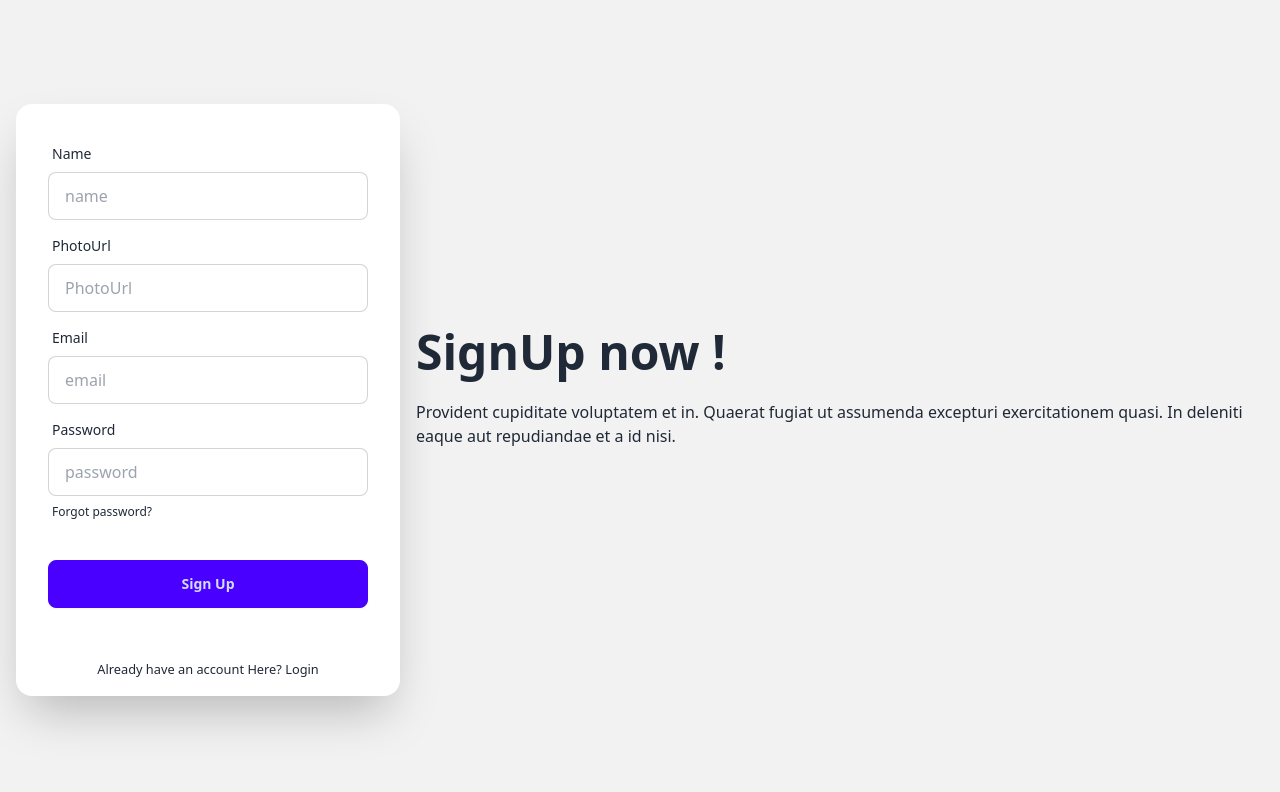
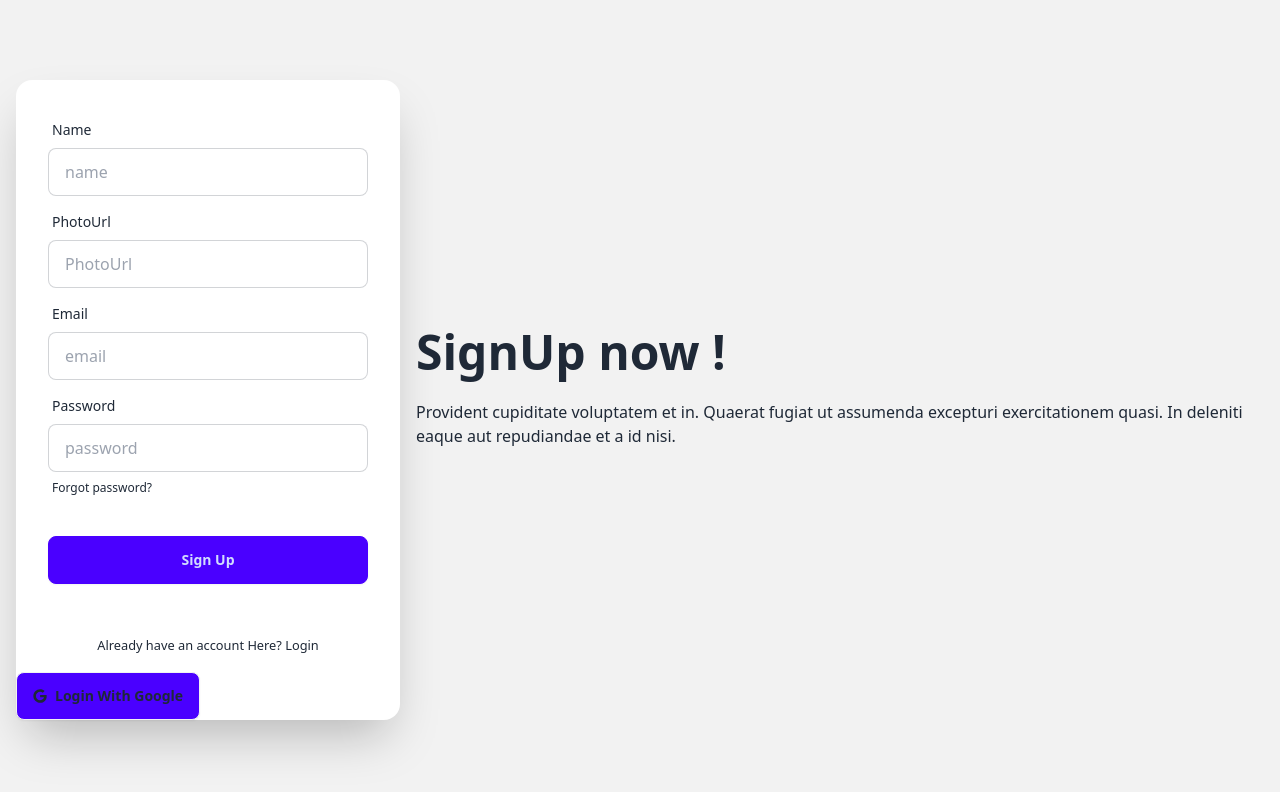
Before and after one commit to SamiulHasan-dev/bistro-boss-restaurant, a React (Vite) app: page /signUp in a window 1280 px wide. Shown: the top 792 px of the page. Built offline with nearby package versions, Linux system fonts and the light colour scheme; no server answers.

Commit message:
post user email when login with google

```diff
--- a/src/components/SocialLogin/SocialLogin.jsx
+++ b/src/components/SocialLogin/SocialLogin.jsx
@@ -1,13 +1,36 @@
 import { FaGoogle } from "react-icons/fa6";
+import useAuth from "../../hooks/useAuth";
+import useAxiosPublic from "../../hooks/useAxiosPublic";
+import { useNavigate } from "react-router-dom";
 
 
 const SocialLogin = () => {
+    const {googleSignIn} = useAuth();
+    const axiosPublic = useAxiosPublic();
+    const navigate = useNavigate();
+
+    const handleGoogleSignIn = () =>{
+        googleSignIn()
+        .then(result => {
+            console.log(result.user);
+            const userInfo = {
+                email: result.user?.email,
+                name: result.user?.displayName
+            }
+            axiosPublic.post('/users', userInfo)
+            .then(res => {
+                console.log(res.data)
+                navigate('/');
+            })
+        })
+    }
+
     return (
         <div>
             <div>
-                <button className="btn">
+                <button onClick={handleGoogleSignIn} className="btn bg-primary">
                     <FaGoogle></FaGoogle>
-                    Button
+                    Login With Google
                 </button>
             </div>
         </div>
--- a/src/pages/SignUp/SignUp.jsx
+++ b/src/pages/SignUp/SignUp.jsx
@@ -5,6 +5,7 @@ import { AuthContext } from "../../providers/AuthProvider";
 import { Link, useNavigate } from "react-router-dom";
 import Swal from "sweetalert2";
 import useAxiosPublic from "../../hooks/useAxiosPublic";
+import SocialLogin from "../../components/SocialLogin/SocialLogin";
 
 
 
@@ -125,6 +126,7 @@ const SignUp = () => {
                         </div>
                     </form>
                     <p className="text-center py-4"><small>Already have an account Here? <Link to="/login">Login</Link> </small></p>
+                    <SocialLogin></SocialLogin>
                 </div>
             </div>
         </div>
--- a/src/providers/AuthProvider.jsx
+++ b/src/providers/AuthProvider.jsx
@@ -1,6 +1,7 @@
 import { createContext, useEffect, useState } from "react";
-import { createUserWithEmailAndPassword, getAuth, onAuthStateChanged, signInWithEmailAndPassword, signOut, updateProfile } from "firebase/auth";
+import { createUserWithEmailAndPassword, getAuth, onAuthStateChanged, signInWithEmailAndPassword, signInWithPopup, signOut, updateProfile } from "firebase/auth";
 import { app } from "../firebase/firebase.config";
+import { GoogleAuthProvider } from "firebase/auth";
 
 export const AuthContext = createContext(null);
 
@@ -9,6 +10,7 @@ const auth = getAuth(app)
 const AuthProvider = ({children}) => {
     const [user, setUser] = useState(null);
     const [loading, setLoading] = useState(true);
+    const googleProvider = new GoogleAuthProvider();
 
     const createUser = (email, password)=>{
         setLoading(true);
@@ -19,6 +21,11 @@ const AuthProvider = ({children}) => {
     const signIn = (email, password)=>{
         setLoading(true);
         return signInWithEmailAndPassword(auth ,email, password);
+    }
+
+    const googleSignIn = () =>{
+        setLoading(true);
+        return signInWithPopup(auth, googleProvider)
     }
 
     const updateUserProfile = (name, photo) =>{
@@ -50,7 +57,8 @@ const AuthProvider = ({children}) => {
         createUser,
         signIn,
         logOut,
-        updateUserProfile
+        updateUserProfile,
+        googleSignIn
     }
 
     return (
```
